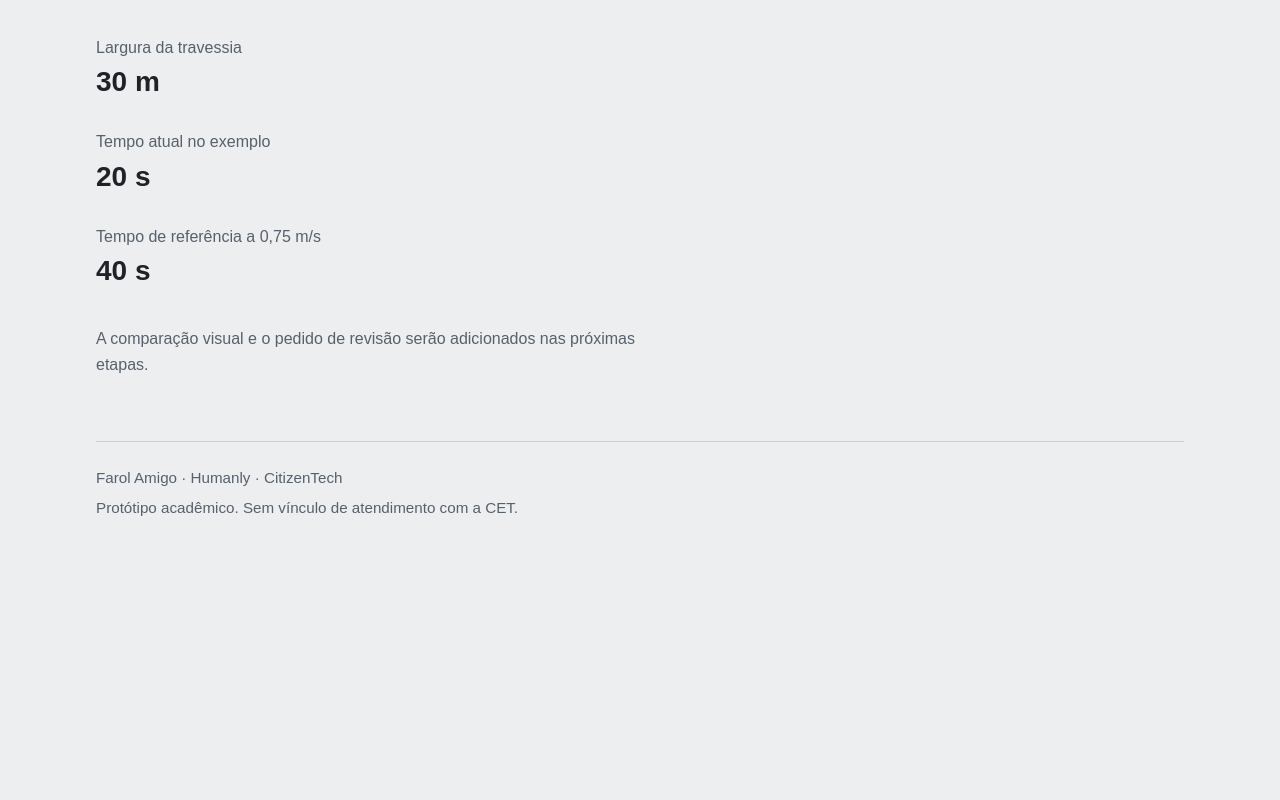
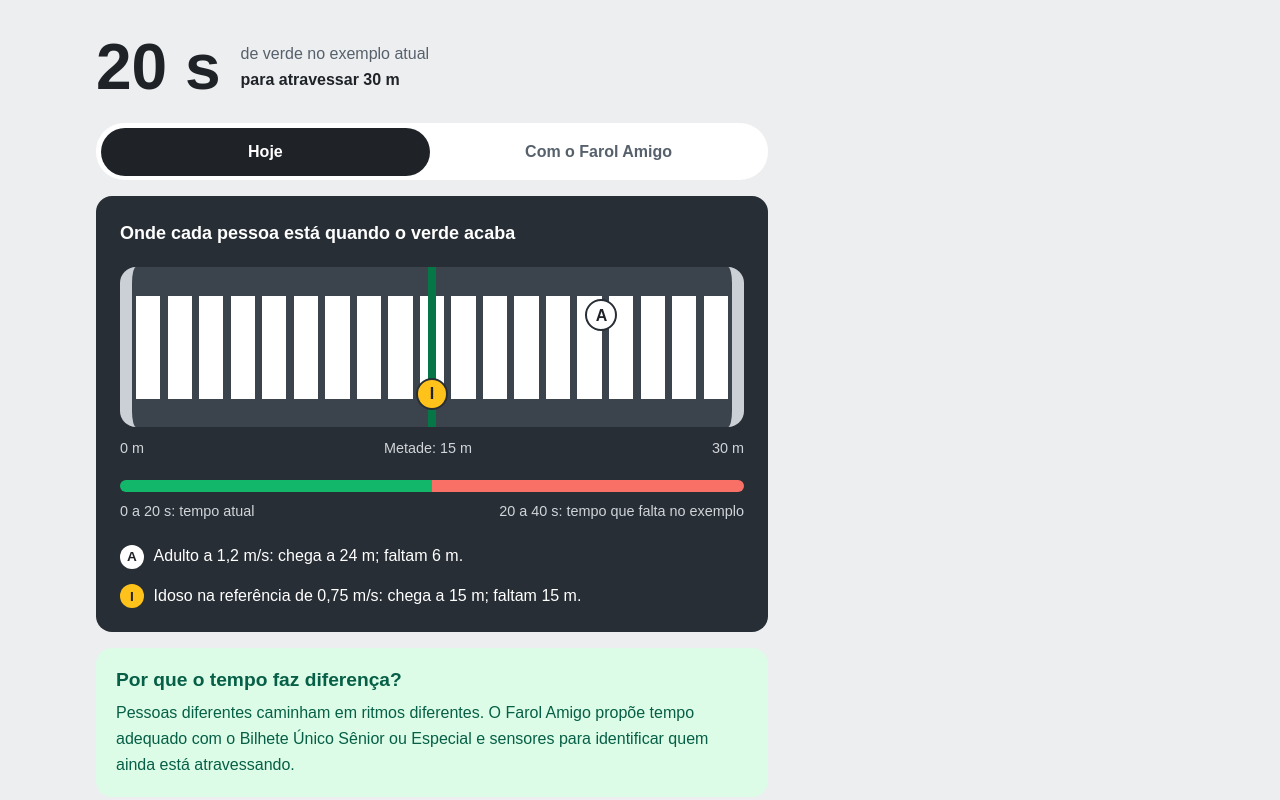
Before and after one commit to Humanly-GlobalSolution/FrontEnd-WebDev, a Next.js app: page /cruzamentos/C01 in a window 1280 px wide. Shown: the part 400-1200 px from the top of the page. Before the commit the page ends 952 px from the top, so only its background shows below. Built offline with nearby package versions, Linux system fonts and the light colour scheme; a web font is replaced by a local one.

Commit message:
feat: compara tempos de travessia

```diff
--- a/src/app/cruzamentos/[code]/page.tsx
+++ b/src/app/cruzamentos/[code]/page.tsx
@@ -1,6 +1,6 @@
 import Link from "next/link";
 import { notFound } from "next/navigation";
-import { calculateCrossingSeconds } from "@/lib/crossings";
+import { CrossingComparison } from "@/components/CrossingComparison";
 import { findCrossing } from "@/services/crossings";
 
 export default async function CrossingPage({ params }: { params: Promise<{ code: string }> }) {
@@ -14,12 +14,7 @@ export default async function CrossingPage({ params }: { params: Promise<{ code:
       <p className="demo-notice">Demonstração com dados simulados. Sem conexão ao vivo com a CET.</p>
       <h1>{crossing.address}</h1>
       <p className="crossing-code">Poste {crossing.code}</p>
-      <dl className="crossing-facts">
-        <div><dt>Largura da travessia</dt><dd>{crossing.width} m</dd></div>
-        <div><dt>Tempo atual no exemplo</dt><dd>{crossing.currentSeconds} s</dd></div>
-        <div><dt>Tempo de referência a 0,75 m/s</dt><dd>{calculateCrossingSeconds(crossing.width)} s</dd></div>
-      </dl>
-      <p className="unavailable-notice">A comparação visual e o pedido de revisão serão adicionados nas próximas etapas.</p>
+      <CrossingComparison width={crossing.width} currentSeconds={crossing.currentSeconds} />
     </main>
   );
 }
--- a/src/app/globals.css
+++ b/src/app/globals.css
@@ -100,6 +100,49 @@ h2 { max-width: 30ch; font-size: 1.65rem; font-weight: 700; line-height: 1.25; t
 .crossing-facts { display: grid; gap: 1.5rem; margin-top: 2rem; }
 .crossing-facts dt { color: var(--color-muted); }
 .crossing-facts dd { font-size: 1.75rem; font-weight: 700; font-variant-numeric: tabular-nums; }
+.comparison { max-width: 42rem; margin-top: 2rem; }
+.comparison-summary { display: flex; flex-wrap: wrap; align-items: center; gap: 1.25rem; margin-bottom: 1rem; }
+.comparison-summary > strong { font-size: 4rem; font-weight: 700; line-height: 1; font-variant-numeric: tabular-nums; }
+.comparison-summary p { color: var(--color-muted); }
+.comparison-summary b { color: var(--color-asphalt); }
+.comparison-switch { display: flex; flex-wrap: wrap; gap: 0.25rem; padding: 0.3rem; margin-block: 1.5rem 1rem; border-radius: 1.75rem; background: white; }
+.comparison-switch button { flex: 1 1 10rem; min-height: 3rem; padding: 0.65rem 1rem; border-radius: 999px; color: var(--color-muted); font-weight: 700; }
+.comparison-switch button:hover { background: #e1e4e8; }
+.comparison-switch button[aria-pressed="true"] { background: var(--color-asphalt); color: white; }
+.comparison-panel { padding: 1.5rem; border-radius: 1rem; background: #282e35; color: white; }
+.comparison-panel h2 { max-width: none; font-size: 1.125rem; line-height: 1.5; }
+.comparison-illustration { margin-top: 1.25rem; }
+.crossing-road { position: relative; height: 10rem; margin-top: 1.25rem; overflow: hidden; border-inline: 0.75rem solid #cbd0d6; border-radius: 1rem; background: #3b434d; }
+.zebra-stripes { position: absolute; inset: 1.8rem 0.25rem; display: flex; gap: 0.45rem; }
+.zebra-stripes span { flex: 1; background: white; }
+.crossing-midpoint { position: absolute; left: calc(50% - 0.25rem); top: 0; bottom: 0; width: 0.5rem; background: #067647; }
+.pedestrian-lane { position: absolute; left: 1.1rem; right: 1.1rem; }
+.adult-lane { top: 2rem; }
+.reference-lane { bottom: 3.1rem; }
+.pedestrian-marker { position: absolute; display: grid; place-items: center; width: 2rem; height: 2rem; border: 2px solid #282e35; border-radius: 50%; transform: translateX(-50%); font-weight: 700; }
+.adult-marker { background: white; color: var(--color-asphalt); }
+.reference-marker { background: var(--color-road); color: var(--color-asphalt); }
+.distance-labels { display: flex; justify-content: space-between; gap: 0.5rem; margin-top: 0.6rem; color: #d0d5da; font-size: 0.9rem; }
+.comparison-timeline { display: flex; height: 0.75rem; margin-top: 1.25rem; overflow: hidden; border-radius: 999px; }
+.timeline-normal { background: var(--color-signal); flex: none; }
+.timeline-extra { flex: 1; background: var(--color-road); }
+.timeline-shortfall { flex: 1; background: #f97066; }
+.timeline-labels { display: flex; flex-wrap: wrap; justify-content: space-between; gap: 0.5rem 1rem; margin-top: 0.5rem; color: #d0d5da; font-size: 0.9rem; }
+.comparison-legend { display: grid; gap: 0.85rem; padding: 0; margin: 1.25rem 0 0; list-style: none; }
+.comparison-legend li { display: flex; align-items: baseline; gap: 0.6rem; }
+.legend-letter { display: inline-grid; place-items: center; flex: none; width: 1.5rem; height: 1.5rem; border-radius: 50%; font-size: 0.85rem; font-weight: 700; }
+.comparison-explanation { padding: 1.25rem; margin-top: 1rem; border-radius: 1rem; background: #dcfce7; color: #065f46; }
+.comparison-explanation h2 { font-size: 1.2rem; max-width: none; }
+.comparison-explanation p { margin-top: 0.5rem; }
+.comparison-disclaimer { margin-block: 1rem; color: var(--color-muted); font-size: 0.95rem; }
+.review-placeholder { width: 100%; margin-block: 0.5rem; }
+
+@media (max-width: 25rem) {
+  .comparison-panel { padding: 1rem; }
+  .comparison-summary > strong { font-size: 3.25rem; }
+  .distance-labels { font-size: 0.8rem; }
+  .zebra-stripes { gap: 0.25rem; }
+}
 
 @media (max-width: 40rem) {
   .header-content { padding-block: 1.5rem 1rem; flex-wrap: wrap; }
--- /dev/null
+++ b/src/components/CrossingComparison.tsx
@@ -0,0 +1,61 @@
+"use client";
+
+import { useState } from "react";
+import { Button } from "@/components/Button";
+import { CrossingIllustration } from "@/components/CrossingIllustration";
+import { compareCrossing } from "@/lib/crossings";
+
+const decimal = new Intl.NumberFormat("pt-BR", { maximumFractionDigits: 1 });
+
+function distanceDescription(distance: number, remaining: number) {
+  return remaining === 0
+    ? "chega ao outro lado."
+    : `chega a ${decimal.format(distance)} m; faltam ${decimal.format(remaining)} m.`;
+}
+
+export function CrossingComparison({ width, currentSeconds }: { width: number; currentSeconds: number }) {
+  const [extended, setExtended] = useState(false);
+  const comparison = compareCrossing(width, currentSeconds, extended);
+  const normalRatio = (currentSeconds / comparison.proposedSeconds) * 100;
+
+  return (
+    <div className="comparison">
+      <div className="comparison-summary" aria-live="polite" aria-atomic="true">
+        <strong>{comparison.seconds} <span>s</span></strong>
+        <p>{extended ? "na proposta do Farol Amigo" : "de verde no exemplo atual"}<br /><b>para atravessar {width} m</b></p>
+      </div>
+
+      <div className="comparison-switch" role="group" aria-label="Comparar tempo de travessia">
+        <button type="button" aria-pressed={!extended} aria-controls="comparison-content" onClick={() => setExtended(false)}>Hoje</button>
+        <button type="button" aria-pressed={extended} aria-controls="comparison-content" onClick={() => setExtended(true)}>Com o Farol Amigo</button>
+      </div>
+
+      <section id="comparison-content" className="comparison-panel" aria-labelledby="comparison-title">
+        <h2 id="comparison-title">{extended ? "Com mais tempo, a travessia muda" : "Onde cada pessoa está quando o verde acaba"}</h2>
+        <CrossingIllustration width={width} adultPercent={comparison.adultPercent} referencePercent={comparison.referencePercent} />
+        <div className="comparison-timeline" aria-hidden="true">
+          <span style={{ width: `${normalRatio}%` }} className="timeline-normal" />
+          {comparison.extraSeconds > 0 ? <span className={extended ? "timeline-extra" : "timeline-shortfall"} /> : null}
+        </div>
+        <div className="timeline-labels">
+          <span>0 a {currentSeconds} s: tempo atual</span>
+          {comparison.extraSeconds > 0 ? <span>{currentSeconds} a {comparison.proposedSeconds} s: {extended ? "tempo adicional proposto" : "tempo que falta no exemplo"}</span> : null}
+        </div>
+        <ul className="comparison-legend">
+          <li><span className="legend-letter adult-marker" aria-hidden="true">A</span><span>Adulto a 1,2 m/s: {distanceDescription(comparison.adultDistance, comparison.adultRemaining)}</span></li>
+          <li><span className="legend-letter reference-marker" aria-hidden="true">I</span><span>Idoso na referência de 0,75 m/s: {distanceDescription(comparison.referenceDistance, comparison.referenceRemaining)}</span></li>
+        </ul>
+      </section>
+
+      <aside className="comparison-explanation">
+        <h2>{extended ? "Tempo para atravessar no seu ritmo" : "Por que o tempo faz diferença?"}</h2>
+        <p>{extended
+          ? `Neste modelo, a proposta considera ${comparison.proposedSeconds} s, sem reduzir o tempo atual. O cálculo usa a largura da via e a velocidade de referência de 0,75 m/s.`
+          : "Pessoas diferentes caminham em ritmos diferentes. O Farol Amigo propõe tempo adequado com o Bilhete Único Sênior ou Especial e sensores para identificar quem ainda está atravessando."}</p>
+      </aside>
+      <p className="comparison-disclaimer">Simulação educativa, sem informação do sinal ao vivo. Ao atravessar, observe a sinalização da via. A velocidade de cada pessoa pode variar.</p>
+      <Button className="review-placeholder" disabled>Pedir revisão do tempo</Button>
+      <p className="field-hint">O formulário de revisão será disponibilizado na próxima etapa.</p>
+    </div>
+  );
+}
--- /dev/null
+++ b/src/components/CrossingIllustration.tsx
@@ -0,0 +1,21 @@
+type CrossingIllustrationProps = {
+  width: number;
+  adultPercent: number;
+  referencePercent: number;
+};
+
+export function CrossingIllustration({ width, adultPercent, referencePercent }: CrossingIllustrationProps) {
+  return (
+    <div className="crossing-illustration" aria-hidden="true">
+      <div className="crossing-road">
+        <div className="zebra-stripes">
+          {Array.from({ length: 19 }, (_, index) => <span key={index} />)}
+        </div>
+        <div className="crossing-midpoint" />
+        <div className="pedestrian-lane adult-lane"><span className="pedestrian-marker adult-marker" style={{ left: `${adultPercent}%` }}>A</span></div>
+        <div className="pedestrian-lane reference-lane"><span className="pedestrian-marker reference-marker" style={{ left: `${referencePercent}%` }}>I</span></div>
+      </div>
+      <div className="distance-labels"><span>0 m</span><span>Metade: {width / 2} m</span><span>{width} m</span></div>
+    </div>
+  );
+}
--- a/src/lib/crossings.ts
+++ b/src/lib/crossings.ts
@@ -7,6 +7,29 @@ export function calculateCrossingSeconds(width: number): number {
     throw new RangeError("A largura da travessia deve ser um número positivo.");
   }
   return Math.ceil(width / REFERENCE_WALKING_SPEED);
+}
+
+export function compareCrossing(width: number, currentSeconds: number, extended: boolean) {
+  const referenceSeconds = calculateCrossingSeconds(width);
+  if (!Number.isFinite(currentSeconds) || currentSeconds <= 0) {
+    throw new RangeError("O tempo atual deve ser um número positivo.");
+  }
+  const proposedSeconds = Math.max(currentSeconds, referenceSeconds);
+  const seconds = extended ? proposedSeconds : currentSeconds;
+  const adultDistance = Math.min(width, seconds * 1.2);
+  const referenceDistance = Math.min(width, seconds * REFERENCE_WALKING_SPEED);
+
+  return {
+    seconds,
+    proposedSeconds,
+    extraSeconds: proposedSeconds - currentSeconds,
+    adultDistance,
+    referenceDistance,
+    adultRemaining: Math.max(0, width - adultDistance),
+    referenceRemaining: Math.max(0, width - referenceDistance),
+    adultPercent: (adultDistance / width) * 100,
+    referencePercent: (referenceDistance / width) * 100,
+  };
 }
 
 function normalizeSearch(value: string): string {
```
Also changed, not shown: 1 other file (tests, documents, lock files or other folders).
